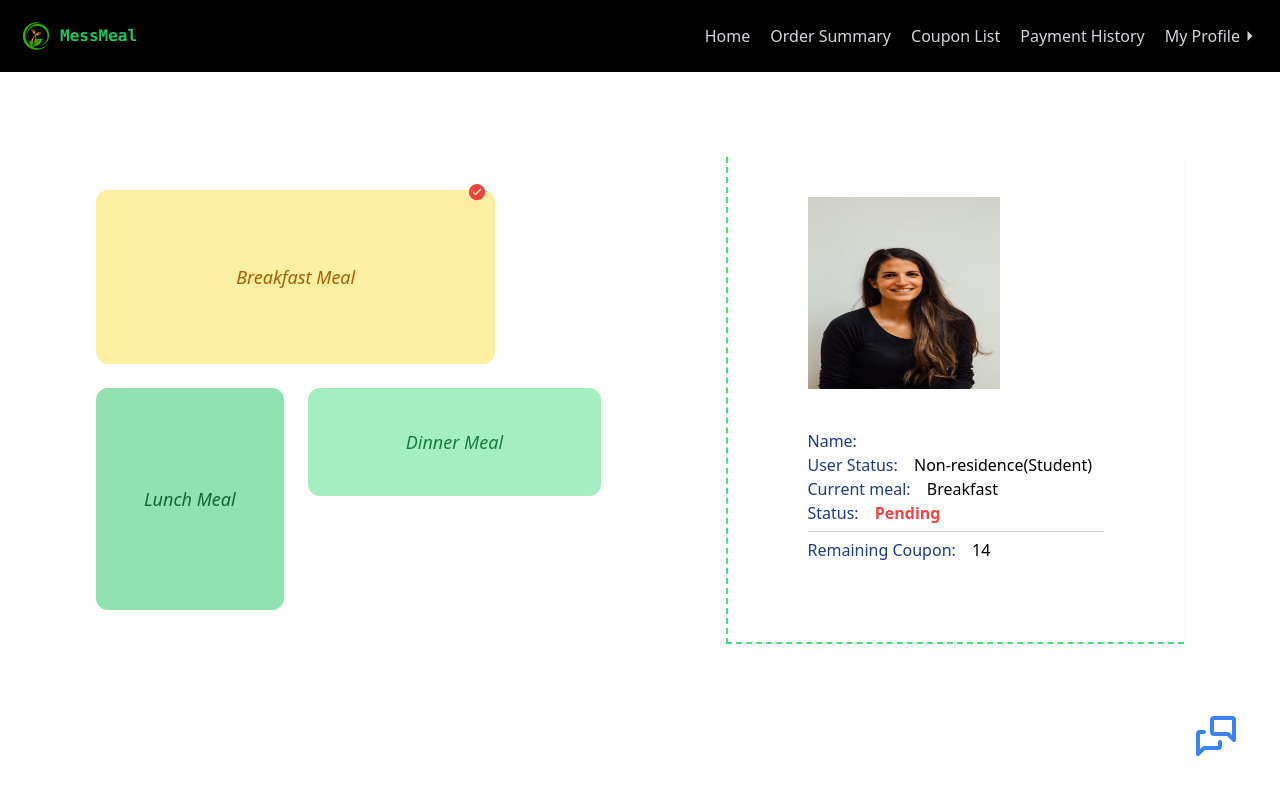
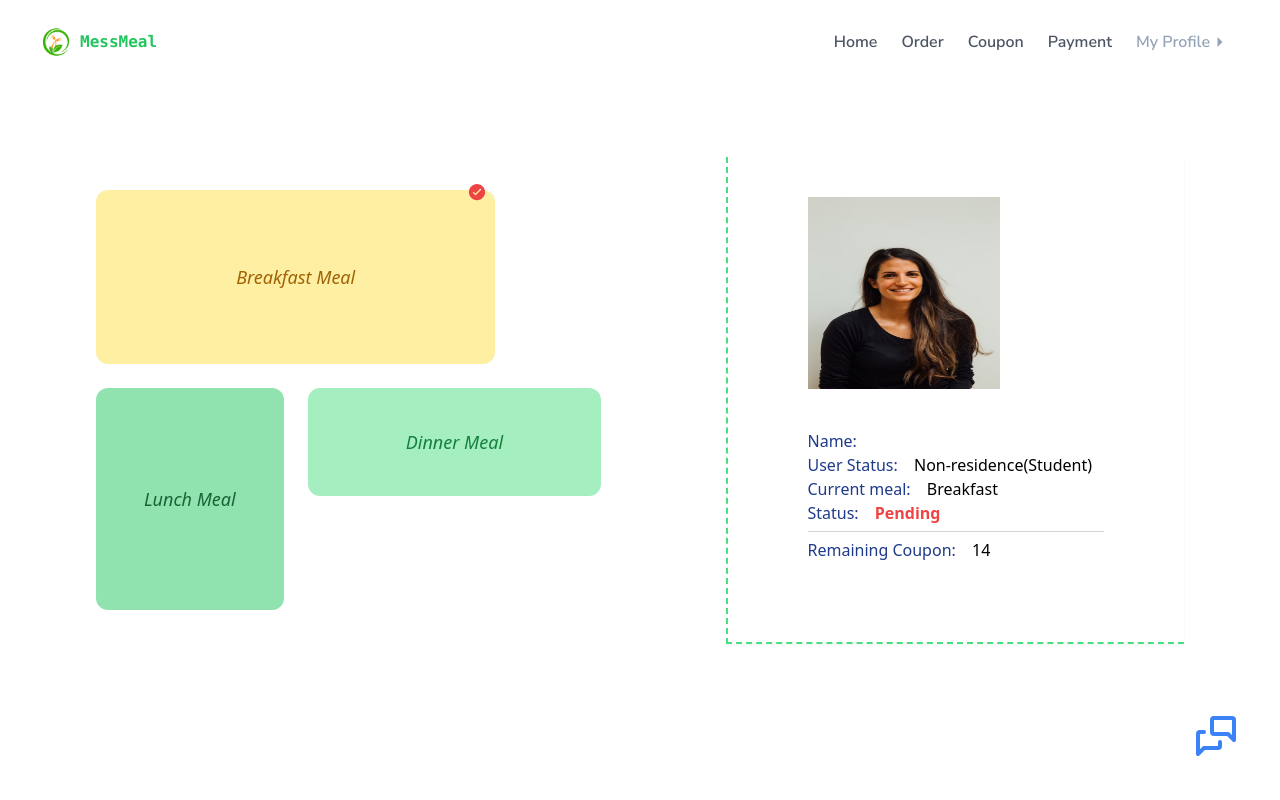
Before and after one commit to ijTuhin/hostel-management-webportal, a React (Vite) app: page / in a window 1280 px wide. Shown: the top 800 px of the page. Built offline with nearby package versions, Linux system fonts and the light colour scheme; no server answers; what tw-elements would draw is missing.

Commit message:
onScroll navbar styling

```diff
--- a/src/Components/Common/Footer/Footer.jsx
+++ b/src/Components/Common/Footer/Footer.jsx
@@ -2,9 +2,9 @@ import React from "react";
 
 const Footer = () => {
   return (
-    <div className="static bottom-0 h-fit bg-black px-64 py-10 text-white space-y-4">
+    <div className="static bottom-0 h-fit bg-black px-64 py-10 text-gray-300 space-y-4">
       <div>
-        <p className="border-b w-40 pb-2">Important Links</p>
+        <p className="border-b w-40 pb-2 text-white">Important Links</p>
       </div>
       <div className="flex justify-between">
         <div className="space-y-3">
--- /dev/null
+++ b/src/Components/Common/Header/Header.jsx
@@ -0,0 +1,23 @@
+import React from "react";
+import Navbar from "./Navbar";
+import { useScrollPosition } from "./useScrollPosition";
+import "../../../Styles/style.css";
+const Header = () => {
+  function classNames(...classes) {
+    return classes.filter(Boolean).join(" ");
+  }
+
+  const scrollPosition = useScrollPosition();
+  return (
+    <section
+      className={classNames(
+        scrollPosition > 0 ? "shadow py-3 px-10" : "shadow-none py-6 px-10",
+        "fixed z-10 w-full bg-white text-gray-600 font-semibold navMenuFont"
+      )}
+    >
+      <Navbar />
+    </section>
+  );
+};
+
+export default Header;
--- /dev/null
+++ b/src/Components/Common/Header/Navbar.jsx
@@ -0,0 +1,52 @@
+import React, { useContext, useState } from "react";
+import {
+  IoMdArrowDropright,
+  IoMdArrowDropdown,
+  IoIosLogOut,
+} from "react-icons/io";
+import ProfileDropdown from "../ProfileDropdown";
+import logo from "../../../Images/NavLogo.png";
+import { AuthContext } from "../../../Authentications/Authenticate/UserContext";
+import { Link } from "react-router-dom";
+const Navbar = () => {
+  const { user } = useContext(AuthContext);
+  const [clicked, setClicked] = useState(false);
+  return (
+    <>
+      <nav className="flex justify-between items-center relative">
+        <div className="flex justify-center items-center">
+          <img className="w-8 h-8 rounded-full" src={logo} alt="" />
+          <p className="font-mono px-2 text-green-500 font-semibold">
+            MessMeal
+          </p>
+        </div>
+        <ul className="flex space-x-1">
+          <li className="hover:bg-yellow-50 hover:text-yellow-500 hover:border-b-2 border-yellow-500 hover:rounded-b-none rounded-md px-2.5 py-1.5">
+            <Link to="/">Home</Link>
+          </li>
+          <li className="hover:bg-yellow-50 hover:text-yellow-500 hover:border-b-2 border-yellow-500 hover:rounded-b-none rounded-md px-2.5 py-1.5">
+            <Link to="/order-summary">Order</Link>
+          </li>
+          <li className="hover:bg-yellow-50 hover:text-yellow-500 hover:border-b-2 border-yellow-500 hover:rounded-b-none rounded-md px-2.5 py-1.5">
+            Coupon
+          </li>
+          <li className="hover:bg-yellow-50 hover:text-yellow-500 hover:border-b-2 border-yellow-500 hover:rounded-b-none rounded-md px-2.5 py-1.5">
+            <Link to="/payment-history">Payment</Link>
+          </li>
+          <button
+            onClick={() => setClicked(!clicked)}
+            className="hover:border-b-2 border-transparent text-slate-400 px-2.5 py-1.5 flex items-center"
+          >
+            <span>My Profile</span>
+            <span className="text-xl">
+              {clicked ? <IoMdArrowDropdown /> : <IoMdArrowDropright />}
+            </span>
+          </button>
+        </ul>
+      </nav>
+      {clicked && <ProfileDropdown />}
+    </>
+  );
+};
+
+export default Navbar;
--- /dev/null
+++ b/src/Components/Common/Header/useScrollPosition.jsx
@@ -0,0 +1,19 @@
+import { useEffect, useState } from "react";
+
+export const useScrollPosition = () => {
+  const [scrollPosition, setScrollPosition] = useState(0);
+
+  useEffect(() => {
+    const updatePosition = () => {
+      setScrollPosition(window.pageYOffset);
+    };
+
+    window.addEventListener("scroll", updatePosition);
+
+    updatePosition();
+
+    return () => window.removeEventListener("scroll", updatePosition);
+  }, []);
+
+  return scrollPosition;
+};
--- a/src/Components/Common/Navbar.jsx
+++ /dev/null
@@ -1,37 +0,0 @@
-import React, { useContext, useState } from "react";
-import { IoMdArrowDropright, IoMdArrowDropdown, IoIosLogOut } from "react-icons/io";
-import ProfileDropdown from "./ProfileDropdown";
-import logo from "../../Images/NavLogo.png";
-import { AuthContext } from "../../Authentications/Authenticate/UserContext";
-import { Link } from "react-router-dom";
-const Navbar = () => {
-  const {user} = useContext(AuthContext)
-  const [clicked, setClicked] = useState(false);
-  return (
-    <section className="fixed z-10 w-full">
-      <nav className="flex justify-between items-center p-5 bg-black text-gray-300 font-medium relative">
-        <div className="flex justify-center items-center">
-            <img className="w-8 h-8 rounded-full" src={logo} alt="" />
-            <p className="font-mono px-2 text-green-500 font-semibold">MessMeal</p>
-        </div>
-        <ul className="flex space-x-5 ">
-          <li className="hover:text-yellow-600"><Link to="/">Home</Link></li>
-          <li className="hover:text-yellow-600"><Link to="/order-summary">Order Summary</Link></li>
-          <li className="hover:text-yellow-600">Coupon List</li>
-          <li className="hover:text-yellow-600"><Link to="/payment-history">Payment History</Link></li>
-          <button onClick={() => setClicked(!clicked)} className="hover:text-yellow-600 flex items-center">
-            <span>My Profile</span>
-            <span className="text-xl">
-              { clicked ? <IoMdArrowDropdown /> : <IoMdArrowDropright />}
-            </span>
-          </button>
-        </ul>
-      </nav>
-      {clicked && (
-        <ProfileDropdown/>
-      )}
-    </section>
-  );
-};
-
-export default Navbar;
--- a/src/Components/Home/Home.jsx
+++ b/src/Components/Home/Home.jsx
@@ -1,5 +1,5 @@
 import React from "react";
-import Navbar from "../Common/Navbar";
+import Navbar from "../Common/Header/Navbar";
 import FeedbackBtn from "./FeedbackBtn";
 import MealTimeRoute from "./MealTimeRoute";
 import UserProfile from "./UserProfile";
--- a/src/Pages/PageContainer.jsx
+++ b/src/Pages/PageContainer.jsx
@@ -2,8 +2,9 @@ import React, { useContext } from "react";
 import { Outlet } from "react-router-dom";
 import { AuthContext } from "../Authentications/Authenticate/UserContext";
 import Footer from "../Components/Common/Footer/Footer";
+import Header from "../Components/Common/Header/Header";
 import Loading from "../Components/Common/Loading";
-import Navbar from "../Components/Common/Navbar";
+import Navbar from "../Components/Common/Header/Navbar";
 
 const PageContainer = () => {
   const { loading } = useContext(AuthContext);
@@ -13,10 +14,10 @@ const PageContainer = () => {
         <Loading />
       ) : (
         <div className="relative">
-          <Navbar />
+          <Header />
           {/* Outlet will render the children page element according to the URL or null if it is */}
           <Outlet />
-          <Footer/>
+          <Footer />
         </div>
       )}
     </>
--- /dev/null
+++ b/src/Styles/style.css
@@ -0,0 +1,6 @@
+@import url('https://fonts.googleapis.com/css2?family=Nunito+Sans:wght@400;600&family=Poppins:wght@300;400&family=Varela&display=swap');
+
+.navMenuFont{
+    /* font-family: 'Poppins', sans-serif; */
+    font-family: 'Nunito Sans', sans-serif;
+}
```
